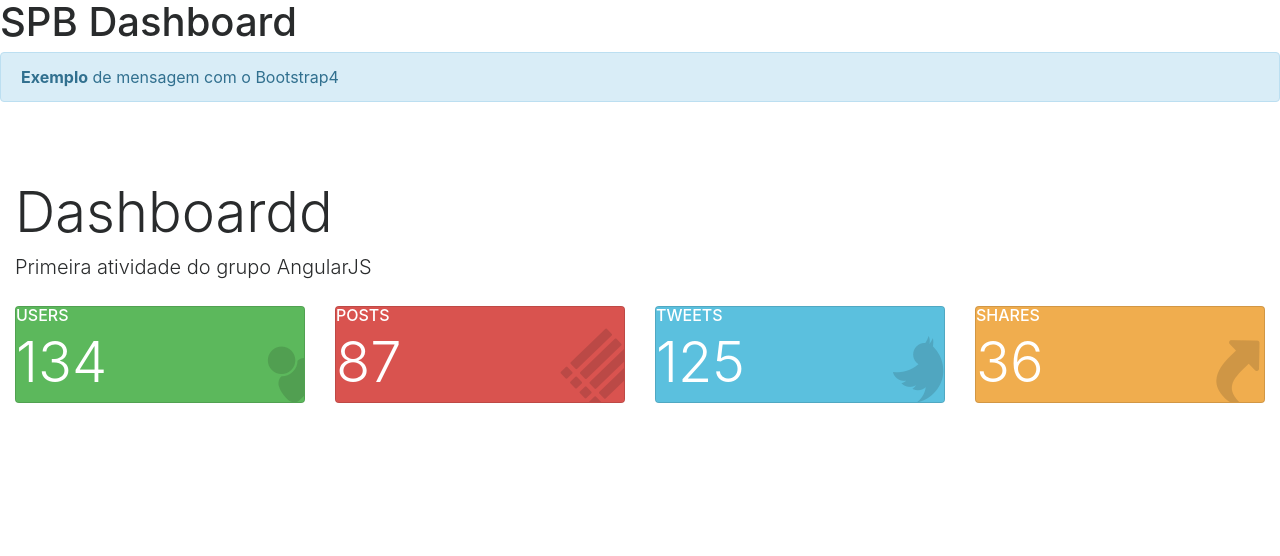
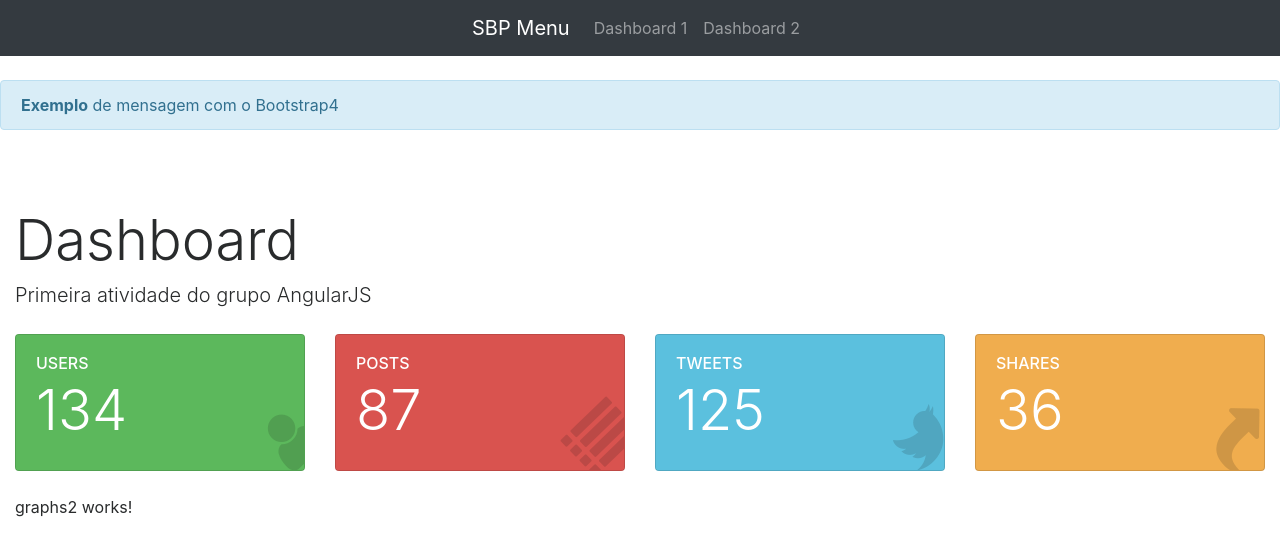
Before and after one commit to bjcCin/AngularDashboard, an Angular app: page /dash2 in a window 1280 px wide. Shown: the top 556 px of the page. Built offline with nearby package versions, Linux system fonts and the light colour scheme; no server answers.

Commit message:
Menu e Rotas
criado o menu com rotas para dois dashboards, criei um novo componente
graphs2 pra testar as rotas.

```diff
--- a/src/app/app.component.html
+++ b/src/app/app.component.html
@@ -1,27 +1,27 @@
-<h1>SPB Dashboard</h1>
+<!--Menu Cabeçalho-->
+<db-menu></db-menu>
 
+<br>
 <div class="alert alert-info" role="alert">
     <strong>Exemplo</strong> de mensagem com o Bootstrap4
 </div>
 
-  <div class="container-fluid" id="main">
+
+<div class="container-fluid" id="main">
       <div class="row row-offcanvas row-offcanvas-left">
-
-        <!--Menu Lateral-->
-        <db-menu></db-menu>
 
           <div class="col main pt-5 mt-3">
 
-              <h1 class="display-4 d-none d-sm-block"> Dashboardd </h1>
+              <h1 class="display-4 d-none d-sm-block"> Dashboard </h1>
               <p class="lead d-none d-sm-block">Primeira atividade do grupo AngularJS</p>
 
               <!--Cards de Informação Geral-->
               <db-info-cards></db-info-cards>
 
-              <db-graphs></db-graphs>
+              <router-outlet></router-outlet>
 
             </div>
 
         </div>
 
-    </div>
+</div>
--- /dev/null
+++ b/src/app/app.routes.ts
@@ -0,0 +1,8 @@
+import {Router, Routes} from '@angular/router'
+import {GraphsComponent} from './graphs/graphs.component'
+import {Graphs2Component} from './graphs2/graphs2.component'
+
+export const ROUTES : Routes = [
+    {path: '', component: GraphsComponent},
+    {path: 'dash2', component: Graphs2Component}
+]
--- /dev/null
+++ b/src/app/graphs2/graphs2.component.html
@@ -0,0 +1,3 @@
+<p>
+  graphs2 works!
+</p>
--- /dev/null
+++ b/src/app/graphs2/graphs2.component.ts
@@ -0,0 +1,15 @@
+import { Component, OnInit } from '@angular/core';
+
+@Component({
+  selector: 'db-graphs2',
+  templateUrl: './graphs2.component.html',
+  styleUrls: ['./graphs2.component.css']
+})
+export class Graphs2Component implements OnInit {
+
+  constructor() { }
+
+  ngOnInit() {
+  }
+
+}
--- a/src/app/menu/menu.component.html
+++ b/src/app/menu/menu.component.html
@@ -0,0 +1,18 @@
+<header>
+    <nav class="navbar navbar-expand-lg navbar-dark bg-dark">
+        <button class="navbar-toggler" type="button" data-toggle="collapse" data-target="#navbarTogglerDemo01" aria-controls="navbarTogglerDemo01" aria-expanded="false" aria-label="Toggle navigation">
+          <span class="navbar-toggler-icon"></span>
+        </button>
+        <div class="collapse navbar-collapse" id="navbarTogglerDemo01">
+          <a class="navbar-brand" [routerLink] = "['/']"> SBP Menu </a>
+          <ul class="navbar-nav mr-auto mt-2 mt-lg-0">
+            <li class="nav-item">
+              <a class="nav-link" [routerLink] = "['/']">Dashboard 1</a>
+            </li>
+            <li class="nav-item">
+              <a class="nav-link" [routerLink] = "['/dash2']">Dashboard 2</a>
+            </li>
+          </ul>
+        </div>
+    </nav>
+</header>
--- a/src/index.html
+++ b/src/index.html
@@ -2,6 +2,12 @@
 <html>
   <head>
     <meta charset="utf-8">
+    <!-- Required meta tags -->
+    <meta name="viewport" content="width=device-width, initial-scale=1, shrink-to-fit=no">
+
+    <!-- Bootstrap CSS -->
+    <link rel="stylesheet" href="https://maxcdn.bootstrapcdn.com/bootstrap/4.0.0/css/bootstrap.min.css" integrity="sha384-Gn5384xqQ1aoWXA+058RXPxPg6fy4IWvTNh0E263XmFcJlSAwiGgFAW/dAiS6JXm" crossorigin="anonymous">
+
     <title>Dashboard</title>
     <base href="/">
 
@@ -12,5 +18,13 @@
   </head>
   <body>
     <db-root></db-root>
+
+    <!-- Optional JavaScript -->
+    <!-- jQuery first, then Popper.js, then Bootstrap JS -->
+    <script src="https://code.jquery.com/jquery-3.2.1.slim.min.js" integrity="sha384-KJ3o2DKtIkvYIK3UENzmM7KCkRr/rE9/Qpg6aAZGJwFDMVNA/GpGFF93hXpG5KkN" crossorigin="anonymous"></script>
+    <script src="https://cdnjs.cloudflare.com/ajax/libs/popper.js/1.12.9/umd/popper.min.js" integrity="sha384-ApNbgh9B+Y1QKtv3Rn7W3mgPxhU9K/ScQsAP7hUibX39j7fakFPskvXusvfa0b4Q" crossorigin="anonymous"></script>
+    <script src="https://maxcdn.bootstrapcdn.com/bootstrap/4.0.0/js/bootstrap.min.js" integrity="sha384-JZR6Spejh4U02d8jOt6vLEHfe/JQGiRRSQQxSfFWpi1MquVdAyjUar5+76PVCmYl" crossorigin="anonymous"></script>
   </body>
 </html>
+  </body>
+</html>
```
Also changed, not shown: src/app/app.module.ts (+8 -2 lines), src/app/graphs2/graphs2.component.css (added), 1 other file (tests, documents, lock files or other folders).
